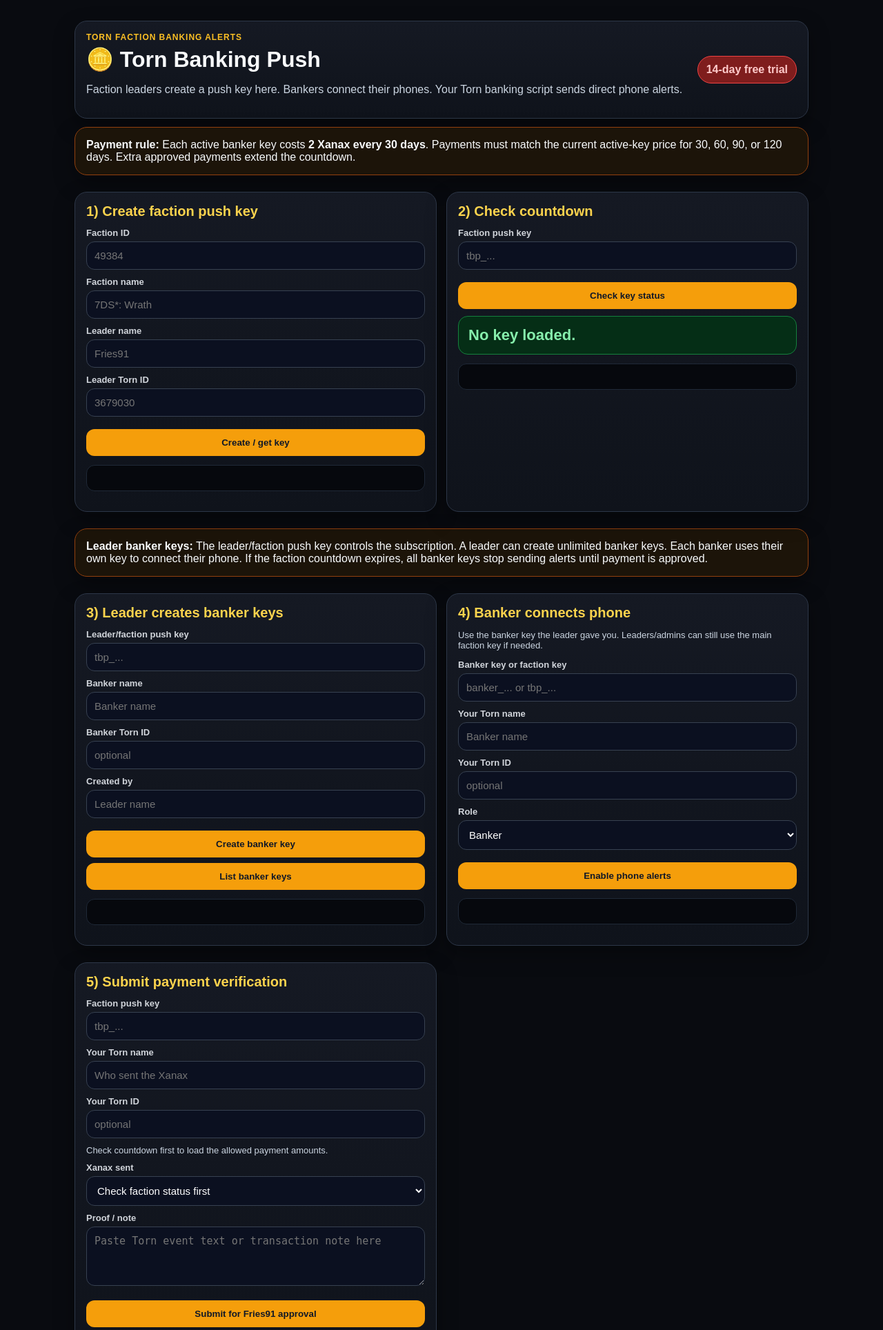
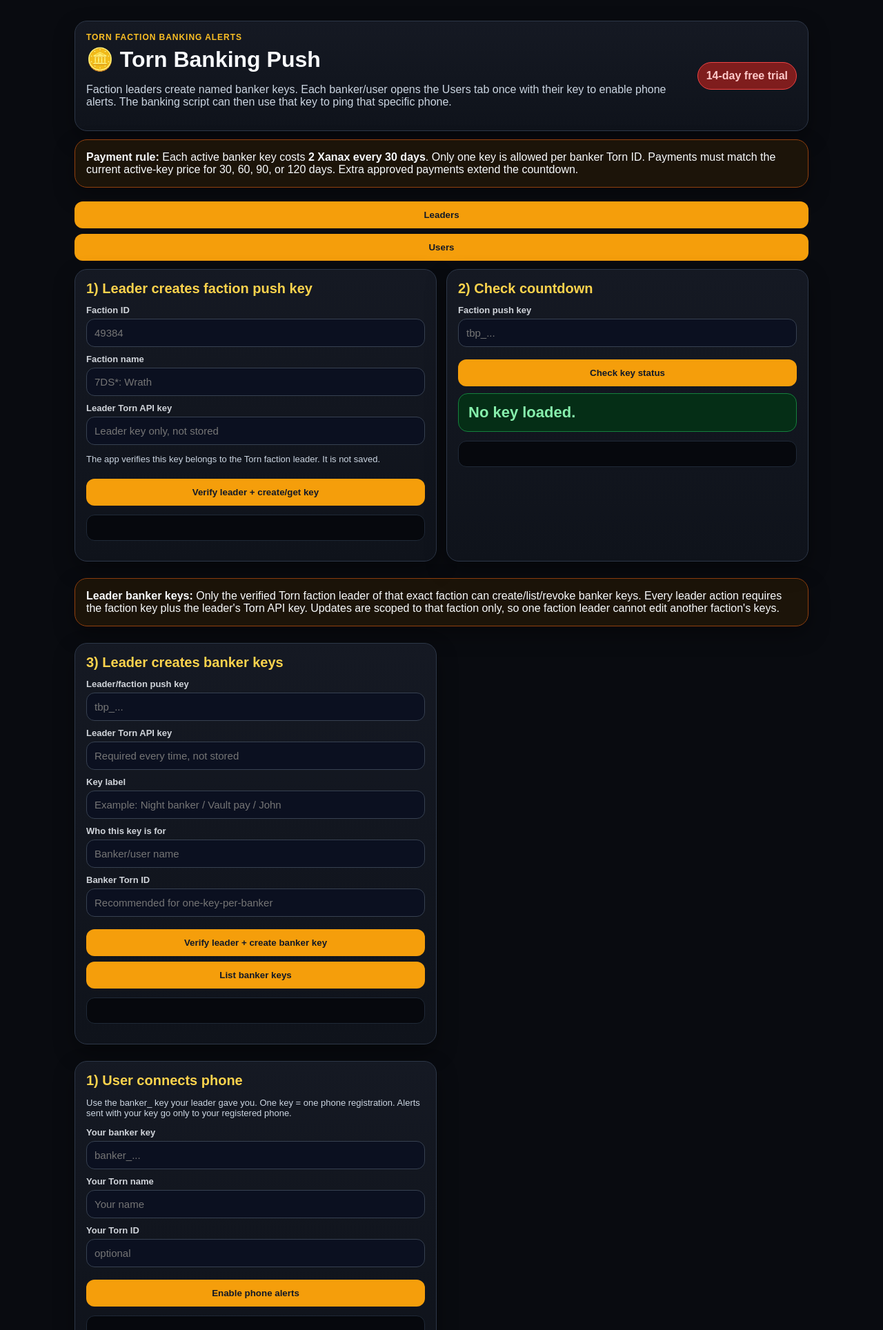
Before and after one commit to Fries91/torn-banking-push, a Flask app: page / in a window 1280 px wide. Shown: the top 1928 px of the page at 69% size. Run offline with Flask 3, Linux system fonts and the light colour scheme.

Commit message:
Update instructions and labels in index.html

```diff
--- a/templates/index.html
+++ b/templates/index.html
@@ -14,23 +14,29 @@
       <div>
         <div class="kicker">Torn faction banking alerts</div>
         <h1>🪙 {{ app_name }}</h1>
-        <p>Faction leaders create a push key here. Bankers connect their phones. Your Torn banking script sends direct phone alerts.</p>
+        <p>Faction leaders create named banker keys. Each banker/user opens the Users tab once with their key to enable phone alerts. The banking script can then use that key to ping that specific phone.</p>
       </div>
       <div class="badge">14-day free trial</div>
     </section>
 
     <section class="card notice">
-      <b>Payment rule:</b> Each active banker key costs <b>2 Xanax every 30 days</b>. Payments must match the current active-key price for 30, 60, 90, or 120 days. Extra approved payments extend the countdown.
+      <b>Payment rule:</b> Each active banker key costs <b>2 Xanax every 30 days</b>. Only one key is allowed per banker Torn ID. Payments must match the current active-key price for 30, 60, 90, or 120 days. Extra approved payments extend the countdown.
     </section>
 
+    <div class="tabs">
+      <button class="tab active" data-tab="leadersTab">Leaders</button>
+      <button class="tab" data-tab="usersTab">Users</button>
+    </div>
+
+    <section id="leadersTab" class="tabPanel active">
     <section class="grid">
       <div class="card">
-        <h2>1) Create faction push key</h2>
+        <h2>1) Leader creates faction push key</h2>
         <label>Faction ID <input id="regFactionId" placeholder="49384" /></label>
         <label>Faction name <input id="regFactionName" placeholder="7DS*: Wrath" /></label>
-        <label>Leader name <input id="regLeaderName" placeholder="Fries91" /></label>
-        <label>Leader Torn ID <input id="regLeaderId" placeholder="3679030" /></label>
-        <button id="registerFactionBtn">Create / get key</button>
+        <label>Leader Torn API key <input id="regLeaderApiKey" type="password" placeholder="Leader key only, not stored" /></label>
+        <p class="small">The app verifies this key belongs to the Torn faction leader. It is not saved.</p>
+        <button id="registerFactionBtn">Verify leader + create/get key</button>
         <pre id="registerOut"></pre>
       </div>
 
@@ -45,44 +51,44 @@
 
 
     <section class="card notice">
-      <b>Leader banker keys:</b> The leader/faction push key controls the subscription. A leader can create unlimited banker keys. Each banker uses their own key to connect their phone. If the faction countdown expires, all banker keys stop sending alerts until payment is approved.
+      <b>Leader banker keys:</b> Only the verified Torn faction leader of that exact faction can create/list/revoke banker keys. Every leader action requires the faction key plus the leader's Torn API key. Updates are scoped to that faction only, so one faction leader cannot edit another faction's keys.
     </section>
 
     <section class="grid">
       <div class="card">
         <h2>3) Leader creates banker keys</h2>
         <label>Leader/faction push key <input id="leaderKeyToken" placeholder="tbp_..." /></label>
-        <label>Banker name <input id="bankerKeyName" placeholder="Banker name" /></label>
-        <label>Banker Torn ID <input id="bankerKeyTornId" placeholder="optional" /></label>
-        <label>Created by <input id="bankerKeyCreatedBy" placeholder="Leader name" /></label>
-        <button id="createBankerKeyBtn">Create banker key</button>
+        <label>Leader Torn API key <input id="leaderApiKey" type="password" placeholder="Required every time, not stored" /></label>
+        <label>Key label <input id="bankerKeyLabel" placeholder="Example: Night banker / Vault pay / John" /></label>
+        <label>Who this key is for <input id="bankerKeyName" placeholder="Banker/user name" /></label>
+        <label>Banker Torn ID <input id="bankerKeyTornId" placeholder="Recommended for one-key-per-banker" /></label>
+        <button id="createBankerKeyBtn">Verify leader + create banker key</button>
         <button id="listBankerKeysBtn">List banker keys</button>
         <div id="bankerKeysList"></div>
         <pre id="bankerKeyOut"></pre>
       </div>
 
+</section>
+</section>
+
+    <section id="usersTab" class="tabPanel">
+    <section class="grid">
       <div class="card">
-        <h2>4) Banker connects phone</h2>
-        <p class="small">Use the banker key the leader gave you. Leaders/admins can still use the main faction key if needed.</p>
-        <label>Banker key or faction key <input id="deviceToken" placeholder="banker_... or tbp_..." /></label>
-        <label>Your Torn name <input id="deviceName" placeholder="Banker name" /></label>
+        <h2>1) User connects phone</h2>
+        <p class="small">Use the banker_ key your leader gave you. One key = one phone registration. Alerts sent with your key go only to your registered phone.</p>
+        <label>Your banker key <input id="deviceToken" placeholder="banker_..." /></label>
+        <label>Your Torn name <input id="deviceName" placeholder="Your name" /></label>
         <label>Your Torn ID <input id="deviceTornId" placeholder="optional" /></label>
-        <label>Role
-          <select id="deviceRole">
-            <option value="banker">Banker</option>
-            <option value="leader">Leader</option>
-            <option value="admin">Admin</option>
-            <option value="user">User</option>
-          </select>
-        </label>
+        <input id="deviceRole" type="hidden" value="banker" />
         <button id="enablePushBtn">Enable phone alerts</button>
         <pre id="deviceOut"></pre>
       </div>
     </section>
+    </section>
 
     <section class="grid">
       <div class="card">
-        <h2>5) Submit payment verification</h2>
+        <h2>2) Submit payment verification</h2>
         <label>Faction push key <input id="payToken" placeholder="tbp_..." /></label>
         <label>Your Torn name <input id="payName" placeholder="Who sent the Xanax" /></label>
         <label>Your Torn ID <input id="payTornId" placeholder="optional" /></label>
@@ -100,8 +106,8 @@
 
     <section class="grid">
       <div class="card">
-        <h2>6) Test banking alert</h2>
-        <label>Faction push key <input id="testToken" placeholder="tbp_..." /></label>
+        <h2>3) Test banking alert</h2>
+        <label>Faction push key or banker key <input id="testToken" placeholder="tbp_... or banker_..." /></label>
         <label>Requester <input id="testRequester" placeholder="Fries91" /></label>
         <label>Amount <input id="testAmount" placeholder="$25,000,000" /></label>
         <button id="testBtn">Send test alert</button>
```
